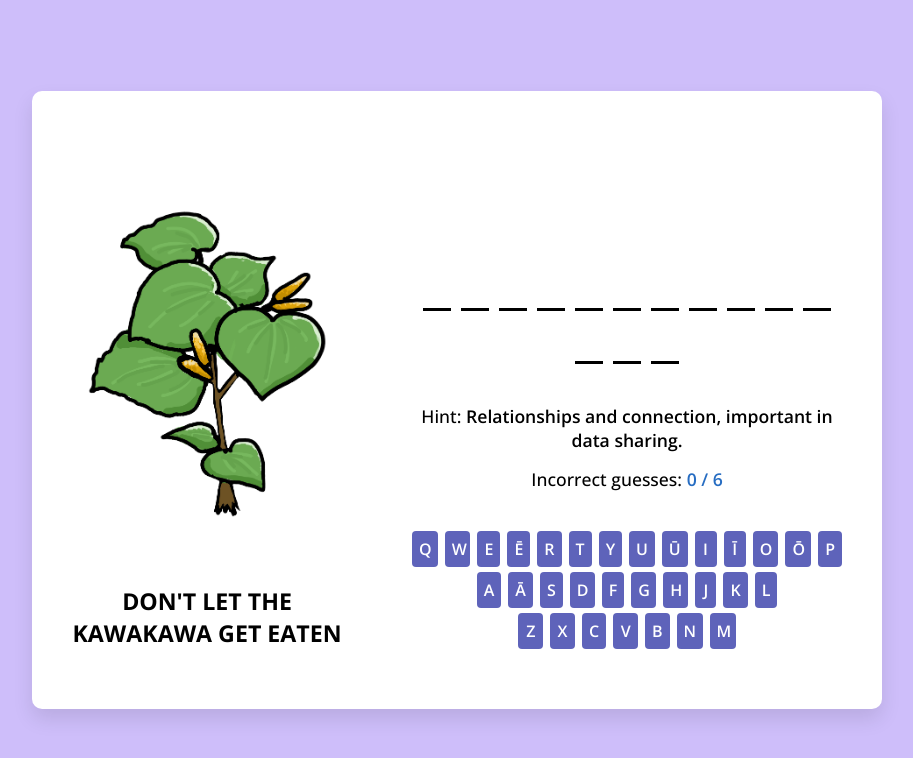
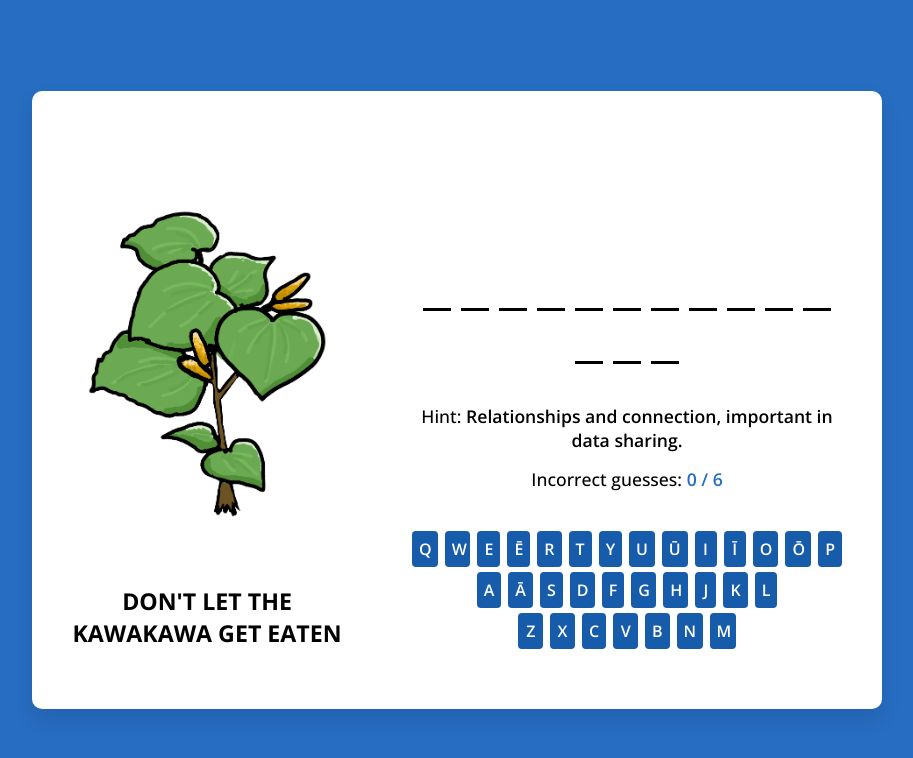
Before and after one commit to statbiscuit/mini_games, a plain HTML site: page kawakawa/index.html in a window 1280 px wide. Shown: the whole page, without its empty margins (183-1096 px from the left). Drawn offline with nearby package versions, Linux system fonts and the light colour scheme.

Commit message:
colours --> R theme colours

```diff
--- a/kawakawa/style.css
+++ b/kawakawa/style.css
@@ -1,19 +1,22 @@
 /* Importing Google font - Open Sans */
 @import url("https://fonts.googleapis.com/css2?family=Open+Sans:wght@400;500;600;700&display=swap");
+
 * {
     margin: 0;
     padding: 0;
     box-sizing: border-box;
     font-family: "Open Sans", sans-serif;
 }
+
 body {
     display: flex;
     padding: 0 10px;
     align-items: center;
     justify-content: center;
     min-height: 100vh;
-    background: #cebefa;
+    background: #276DC2;
 }
+
 .container {
     display: flex;
     width: 850px;
@@ -25,16 +28,19 @@ body {
     justify-content: space-between;
     box-shadow: 0 10px 20px rgba(0,0,0,0.1);
 }
+
 .hangman-box img {
     user-select: none;
     max-width: 270px;
 }
+
 .hangman-box h1 {
     font-size: 1.45rem;
     text-align: center;
     margin-top: 20px;
     text-transform: uppercase;
 }
+
 .game-box .word-display {
     gap: 10px;
     list-style: none;
@@ -43,6 +49,7 @@ body {
     justify-content: center;
     align-items: center;
 }
+
 .word-display .letter {
     width: 28px;
     font-size: 2rem;
@@ -52,22 +59,27 @@ body {
     text-transform: uppercase;
     border-bottom: 3px solid #000;
 }
+
 .word-display .letter.guessed {
     margin: -40px 0 35px;
     border-color: transparent;
 }
+
 .game-box h4 {
     text-align: center;
     font-size: 1.1rem;
     font-weight: 500;
     margin-bottom: 15px;
 }
+
 .game-box h4 b {
     font-weight: 600;
 }
+
 .game-box .guesses-text b {
     color: #276DC2;
 }
+
 .game-box .keyboard {
     display: flex;
     gap: 5px;
@@ -75,6 +87,7 @@ body {
     margin-top: 40px;
     justify-content: center;
 }
+
 :where(.game-modal, .keyboard) button {
     color: #fff;
     border: none;
@@ -84,19 +97,23 @@ body {
     font-weight: 600;
     border-radius: 4px;
     text-transform: uppercase;
-    background: #5E63BA;
+    background: #165CAA;
 }
+
 .keyboard button {
     padding: 7px;
-    width: calc(100% / 9 - 5px);
+    width: calc(100% / 10 - 5px);
 }
+
 .keyboard button[disabled] {
     pointer-events: none;
     opacity: 0.6;
 }
+
 :where(.game-modal, .keyboard) button:hover {
     background: #276DC2;
 }
+
 .game-modal {
     position: fixed;
     top: 0;
@@ -113,11 +130,13 @@ body {
     padding: 0 10px;
     transition: opacity 0.4s ease;
 }
+
 .game-modal.show {
     opacity: 1;
     pointer-events: auto;
     transition: opacity 0.4s 0.4s ease;
 }
+
 .game-modal .content {
     padding: 30px;
     max-width: 420px;
@@ -127,18 +146,22 @@ body {
     text-align: center;
     box-shadow: 0 10px 20px rgba(0,0,0,0.1);
 }
+
 .game-modal h4 {
     font-size: 1.53rem;
 }
+
 .game-modal p {
     font-size: 1.15rem;
     margin: 15px 0 30px;
     font-weight: 500;
 }
+
 .game-modal p b {
-    color: #cebefa;
+    color: #276DC2;
     font-weight: 600;
 }
+
 .game-modal button {
     padding: 12px 23px;
 }
@@ -163,7 +186,7 @@ body {
         font-size: 1.7rem;
     }
     .word-display .letter.guessed {
-        margin: -35px 0 25px;
+        margin: -35px 0 25px;ke
     }
     .game-modal img {
         max-width: 120px;
@@ -186,23 +209,20 @@ body {
     gap: 8px;
 }
 
+.keyboard-row {
+    display: flex;
+    gap: 7px;
+    justify-content: center;
+}
 
-/* Adjust width per row */
 .keyboard-row.row-1 button {
-    width: calc(100% / 14 - 5px); /* 14 buttons in first row */
+    width: calc(100% / 14 - 5px);
 }
 
 .keyboard-row.row-2 button {
-    width: calc(100% / 10 - 5px); /* 10 buttons in second row */
+    width: calc(100% / 10 - 5px);
 }
 
 .keyboard-row.row-3 button {
-    width: calc(100% / 7 - 5px); /* 7 buttons in third row */
+    width: calc(100% / 7 - 5px);
 }
-
-/* Ensure even spacing */
-.keyboard-row {
-    display: flex;
-    gap: 7px; /* Increase gap slightly for better alignment */
-    justify-content: center;
-}
```
